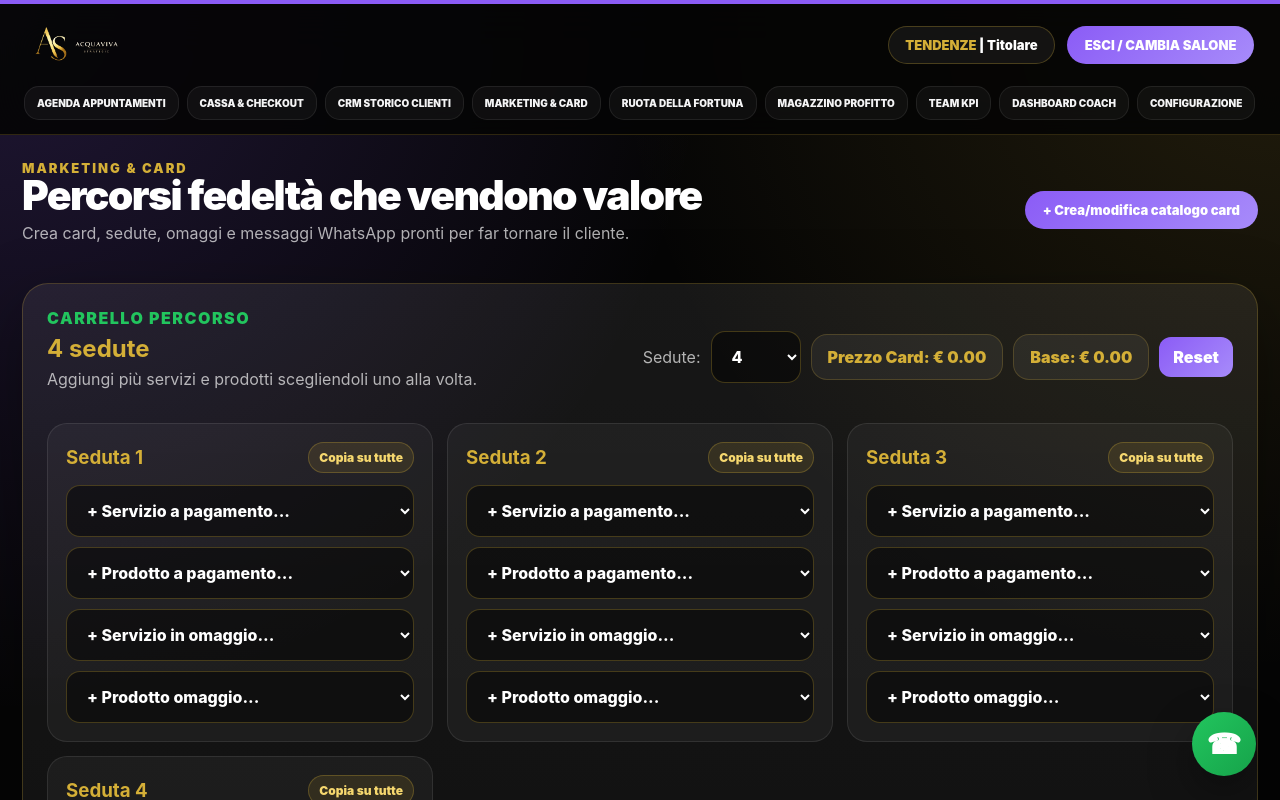
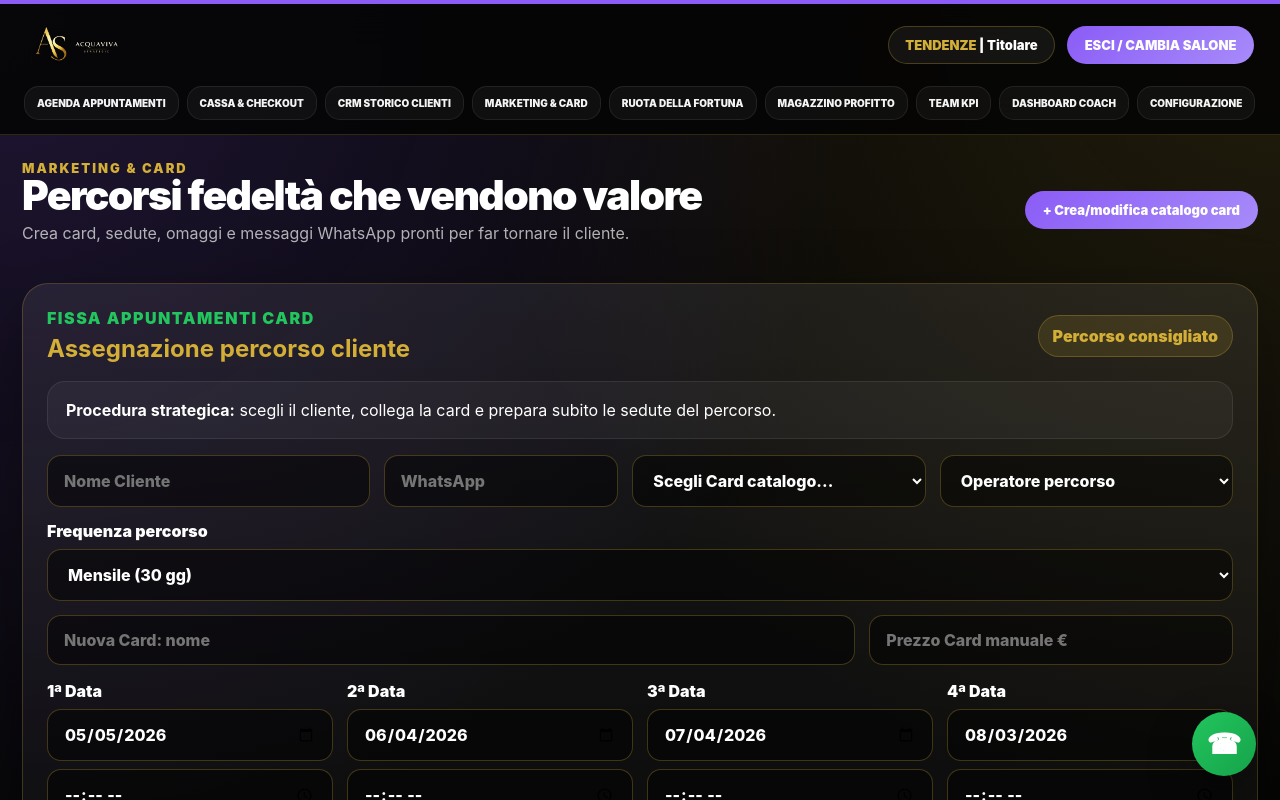
Before and after one commit to devanonymus/salon-clone-pro, a Next.js app in the folder apps/web/: page /marketing in a window 1280 px wide. Shown: the top 800 px of the page. Built offline with nearby package versions, Linux system fonts and the light colour scheme.

Commit message:
Restore marketing card client assignment

```diff
--- a/apps/web/app/marketing/page.tsx
+++ b/apps/web/app/marketing/page.tsx
@@ -344,6 +344,31 @@ export default function MarketingPage() {
     }
 
     setMessage('✅ Card catalogo eliminata.');
+  }
+
+
+  function chooseCatalogCard(cardName: string) {
+    setSelectedCard(cardName);
+
+    const card = catalogCards.find((item) => item.name === cardName);
+
+    if (!card) return;
+
+    setManualCardName('');
+    setManualPrice(String(card.price));
+    setSessionsCount(card.sessionsCount || 4);
+    setSessions(
+      card.sessions?.length
+        ? card.sessions.map((session) => ({
+            paidServices: [...(session.paidServices || [])],
+            paidProducts: [...(session.paidProducts || [])],
+            giftServices: [...(session.giftServices || [])],
+            giftProducts: [...(session.giftProducts || [])],
+          }))
+        : emptyCatalogSessions(card.sessionsCount || 4),
+    );
+    setCardIncreaseTotal(card.increaseTotal || 0);
+    setCardIncreaseInput('');
   }
 
   function setSessionCount(value: number) {
@@ -735,6 +760,102 @@ export default function MarketingPage() {
             </div>
           </div>
         ) : null}
+
+        <section className="sp-card" style={cardPad}>
+          <div style={sectionHeader}>
+            <div>
+              <div style={greenKicker}>Fissa appuntamenti card</div>
+              <h2 style={sectionTitle}>Assegnazione percorso cliente</h2>
+            </div>
+
+            <div style={goldBadge}>Percorso consigliato</div>
+          </div>
+
+          <div style={infoBox}>
+            <strong>Procedura strategica:</strong> scegli il cliente, collega la card e prepara subito
+            le sedute del percorso.
+          </div>
+
+          <div style={grid4}>
+            <input
+              className="sp-input"
+              placeholder="Nome Cliente"
+              value={clientName}
+              onChange={(e) => setClientName(e.target.value)}
+            />
+
+            <input
+              className="sp-input"
+              placeholder="WhatsApp"
+              value={whatsapp}
+              onChange={(e) => setWhatsapp(e.target.value)}
+            />
+
+            <select
+              className="sp-input"
+              value={selectedCard}
+              onChange={(e) => chooseCatalogCard(e.target.value)}
+            >
+              <option value="">Scegli Card catalogo...</option>
+              {catalogCards.map((card) => (
+                <option key={card.name} value={card.name}>
+                  {card.name} — € {card.price.toFixed(2)}
+                </option>
+              ))}
+            </select>
+
+            <select
+              className="sp-input"
+              value={operator}
+              onChange={(e) => setOperator(e.target.value)}
+            >
+              <option value="">Operatore percorso</option>
+              <option>Brian</option>
+              <option>Katia</option>
+              <option>Pamela</option>
+              <option>Sonia</option>
+            </select>
+          </div>
+
+          <div style={{ marginTop: 14 }}>
+            <label style={label}>Frequenza percorso</label>
+            <select
+              className="sp-input"
+              value={frequency}
+              onChange={(e) => setFrequency(e.target.value)}
+            >
+              <option>Mensile (30 gg)</option>
+              <option>Quindicinale (15 gg)</option>
+              <option>Ogni 45 giorni</option>
+            </select>
+          </div>
+
+          <div style={grid2}>
+            <input
+              className="sp-input"
+              placeholder="Nuova Card: nome"
+              value={manualCardName}
+              onChange={(e) => setManualCardName(e.target.value)}
+            />
+
+            <input
+              className="sp-input"
+              placeholder="Prezzo Card manuale €"
+              value={manualPrice}
+              onChange={(e) => setManualPrice(e.target.value)}
+            />
+          </div>
+
+          <div style={datesGrid}>
+            {[0, 1, 2, 3].map((i) => (
+              <div key={i}>
+                <label style={label}>{i + 1}ª Data</label>
+                <input className="sp-input" type="date" defaultValue={dates[i]} />
+                <input className="sp-input" type="time" style={{ marginTop: 8 }} />
+              </div>
+            ))}
+          </div>
+        </section>
 
         <section className="sp-card" style={cardPad}>
           <div style={sectionHeader}>
```
